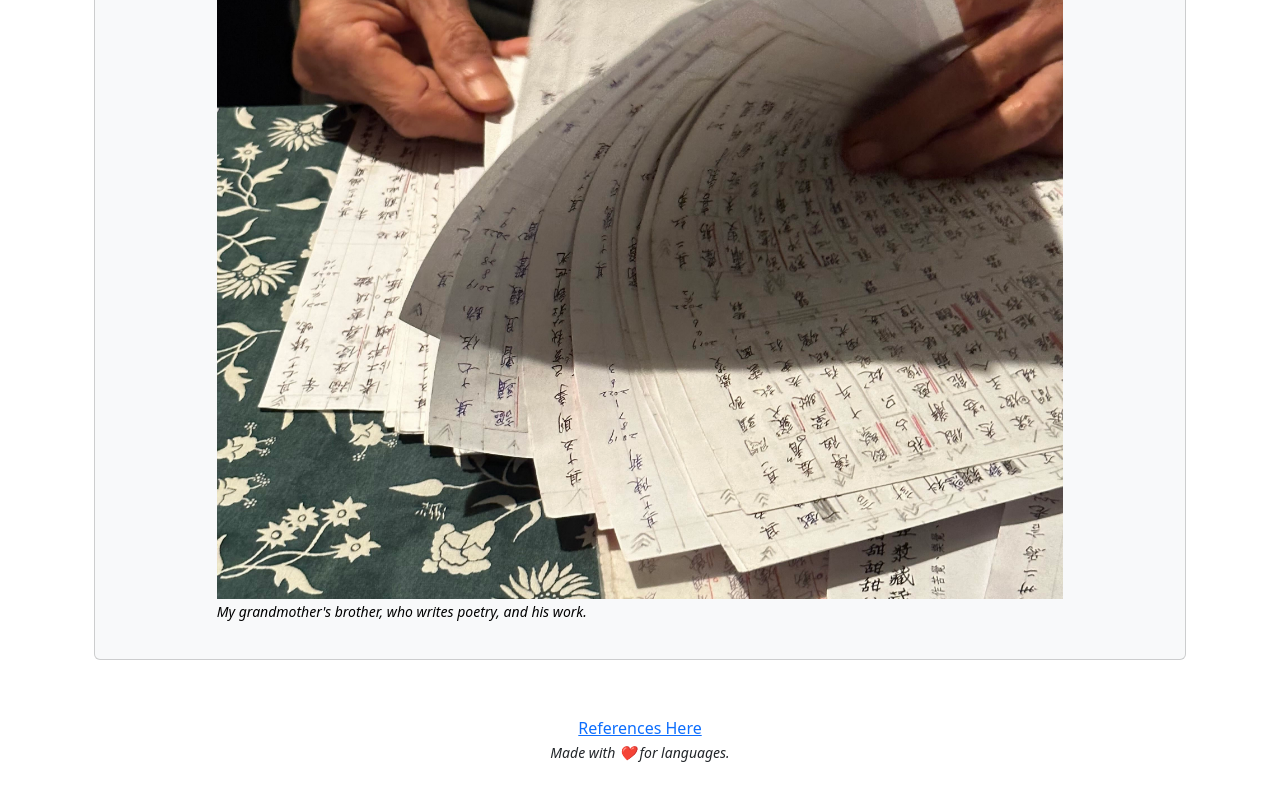
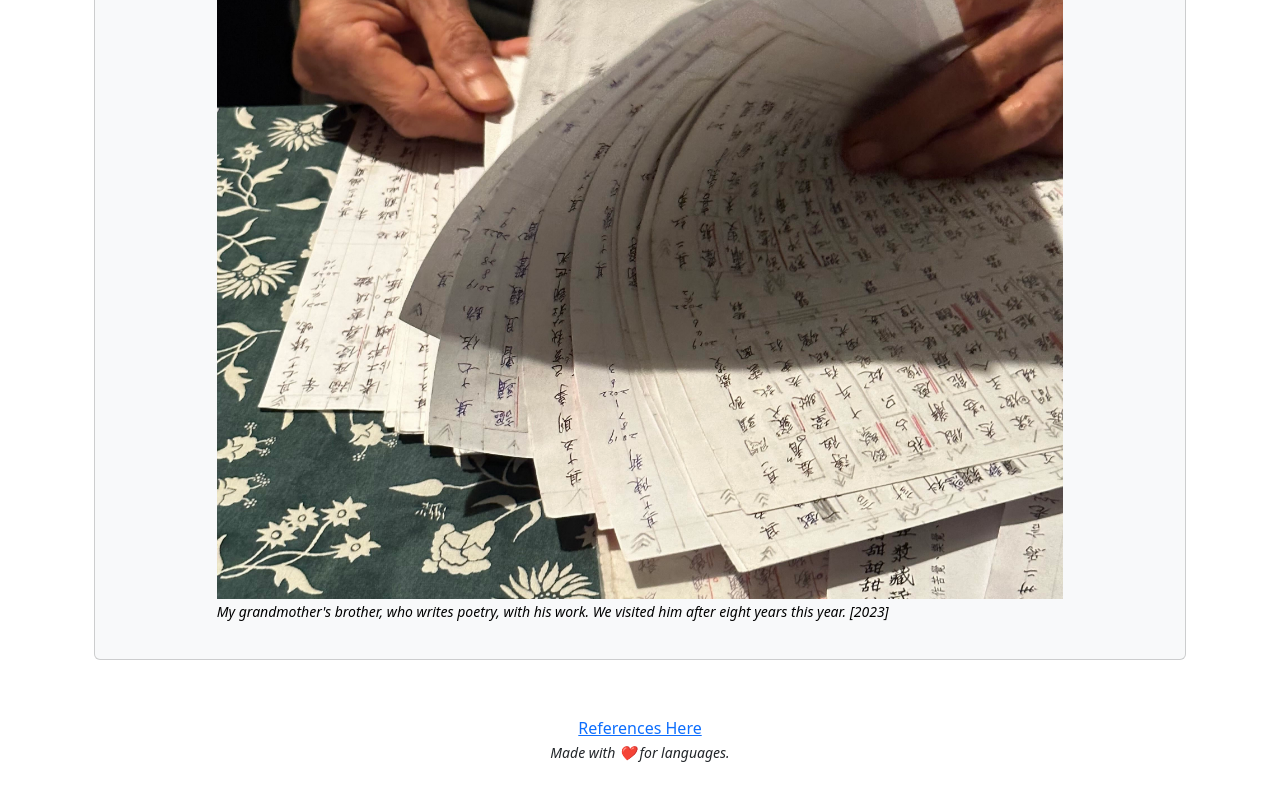
Before and after one commit to chentiffany/techwriting-final, a plain HTML site: page index.html in a window 1280 px wide. Shown: the part 10452-11252 px from the top of the page. Drawn offline with nearby package versions, Linux system fonts and the light colour scheme.

Commit message:
descript

```diff
--- a/index.html
+++ b/index.html
@@ -137,7 +137,7 @@
                                     <small><i>One of the only photos of both my grandmothers with me. The gems of our family. My first words were "grandmother" in Taiwanese. [2002]</i></small>
                                     <br><br>
                                     <img src="images/gugong.jpg" class="align-middle img-fluid">
-                                    <small><i>My grandmother's brother, who writes poetry, and his work.</i></small>
+                                    <small><i>My grandmother's brother, who writes poetry, with his work. We visited him after eight years this year. [2023]</i></small>
 
                                 </div>
                             </div>
```
